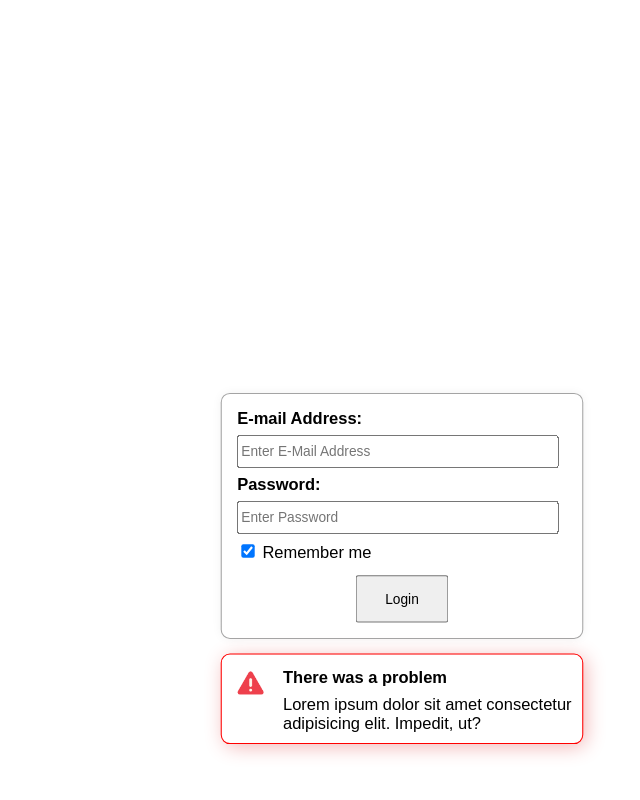
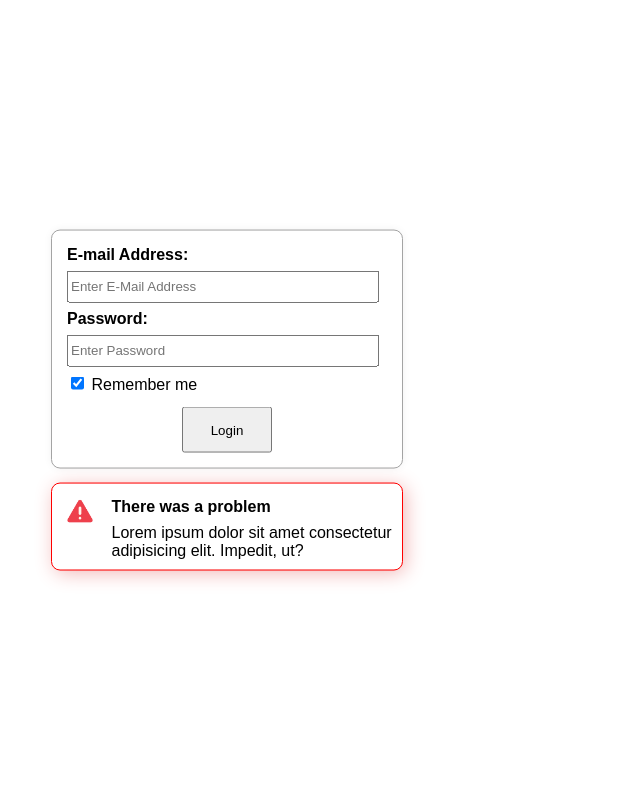
Before and after one commit to davisaur/CI536-IntegratedGroup, a PHP site: page /login.html in a window 1280 px wide. Shown: the whole page, without its empty margins (413-1053 px from the left). Run offline with PHP 8.4, Linux system fonts and the light colour scheme.

Commit message:
oops, reverted login.css back to normal

```diff
--- a/stylesheets/login.css
+++ b/stylesheets/login.css
@@ -9,8 +9,7 @@ body {
     margin: 0;
     top: 50%;
     left: 50%;
-    transform: translate3D(0,-1px,0) scale(1.03);
-    transition: all .5s ease; /* back to normal */
+    transform: translate(-50%, -50%);
     max-width: 350px;
 }
 
```
